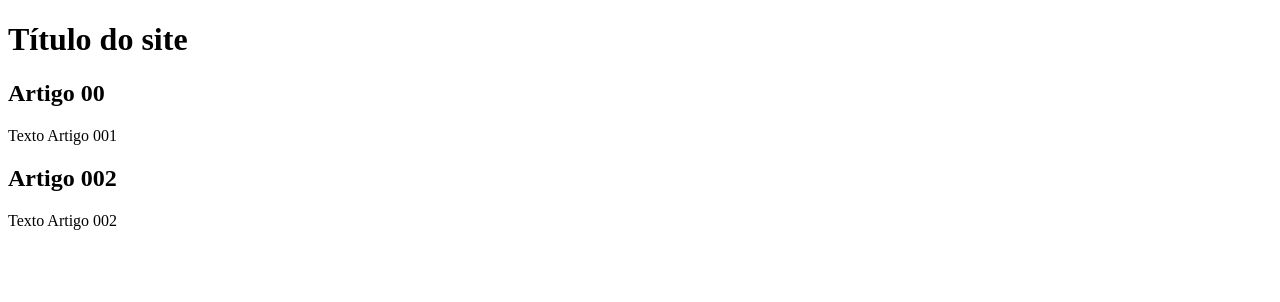
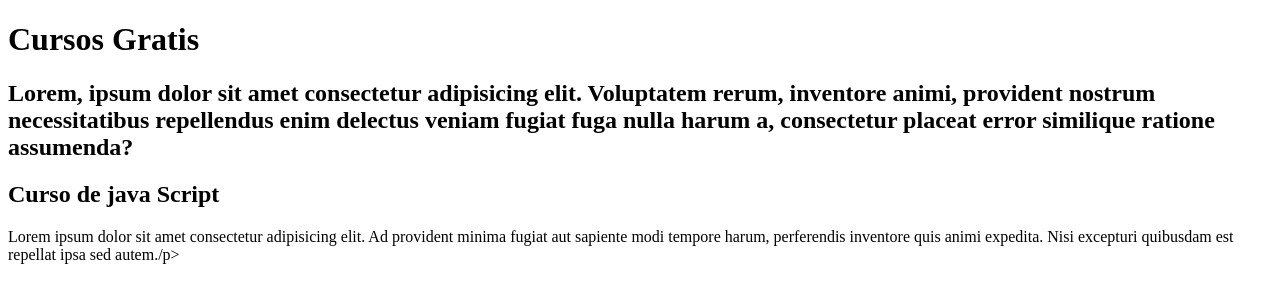
Before and after one commit to jovisonmedeiros/projeto-site, a plain HTML site: page index.html in a window 1280 px wide. Drawn offline with Linux system fonts and the light colour scheme.

Commit message:
comecei a escrever o conteudo

```diff
--- a/index.html
+++ b/index.html
@@ -9,15 +9,14 @@
 <body>
         <main>
             <header>
-                <h1>Título do site</h1>
+                <h1>Cursos Gratis</h1>
             </header>
             <article>
-                <h2> Artigo 00</h2>
-                <p>Texto Artigo 001</p>
+                <h2>Lorem, ipsum dolor sit amet consectetur adipisicing elit. Voluptatem rerum, inventore animi, provident nostrum necessitatibus repellendus enim delectus veniam fugiat fuga nulla harum a, consectetur placeat error similique ratione assumenda?</h2></p>
             </article>
             <article>
-                <h2>Artigo 002</h2>
-                <p>Texto Artigo 002</p>
+                <h2>Curso de java Script</h2>
+                <p>Lorem ipsum dolor sit amet consectetur adipisicing elit. Ad provident minima fugiat aut sapiente modi tempore harum, perferendis inventore quis animi expedita. Nisi excepturi quibusdam est repellat ipsa sed autem./p>
             </article>
   </main>
 </body>
```
